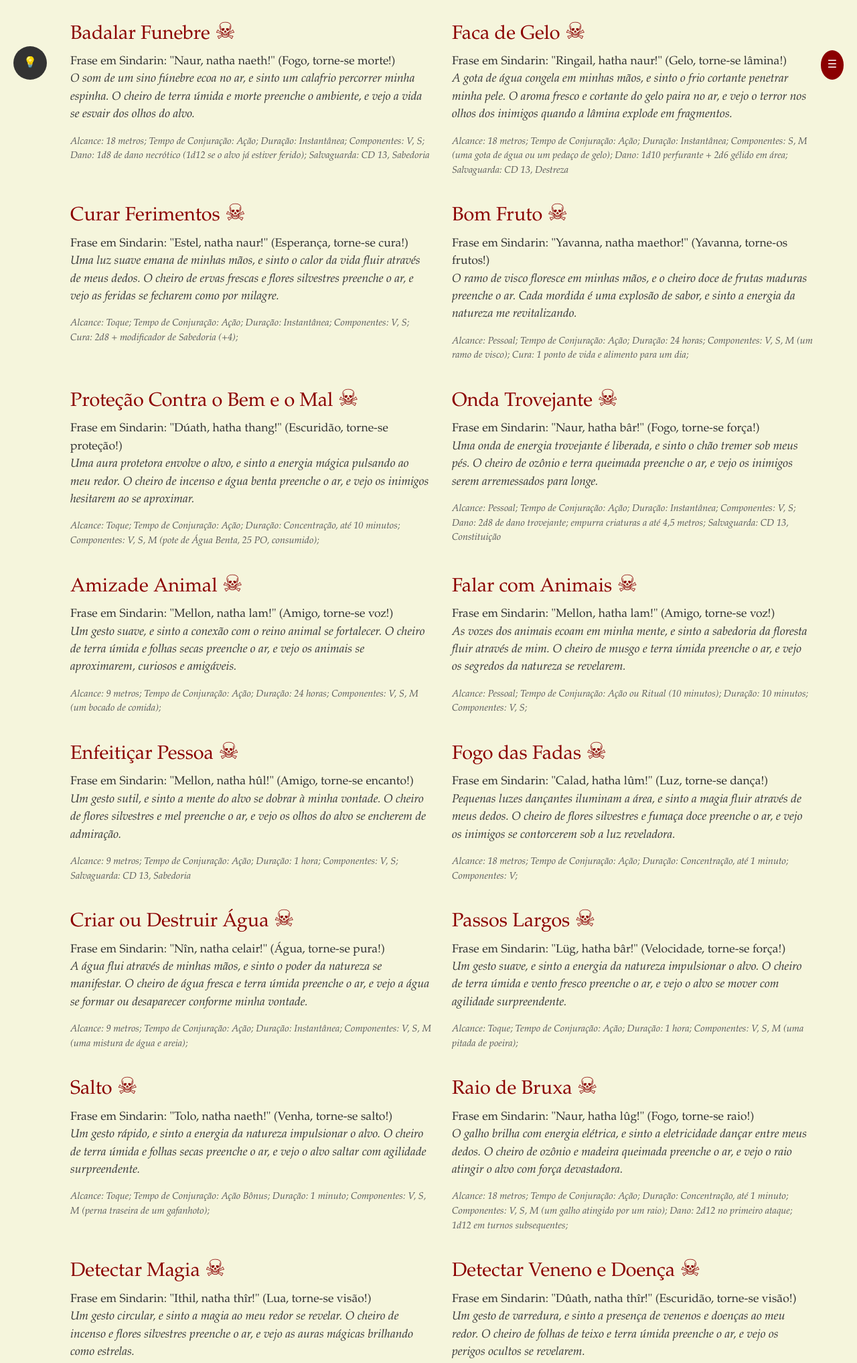
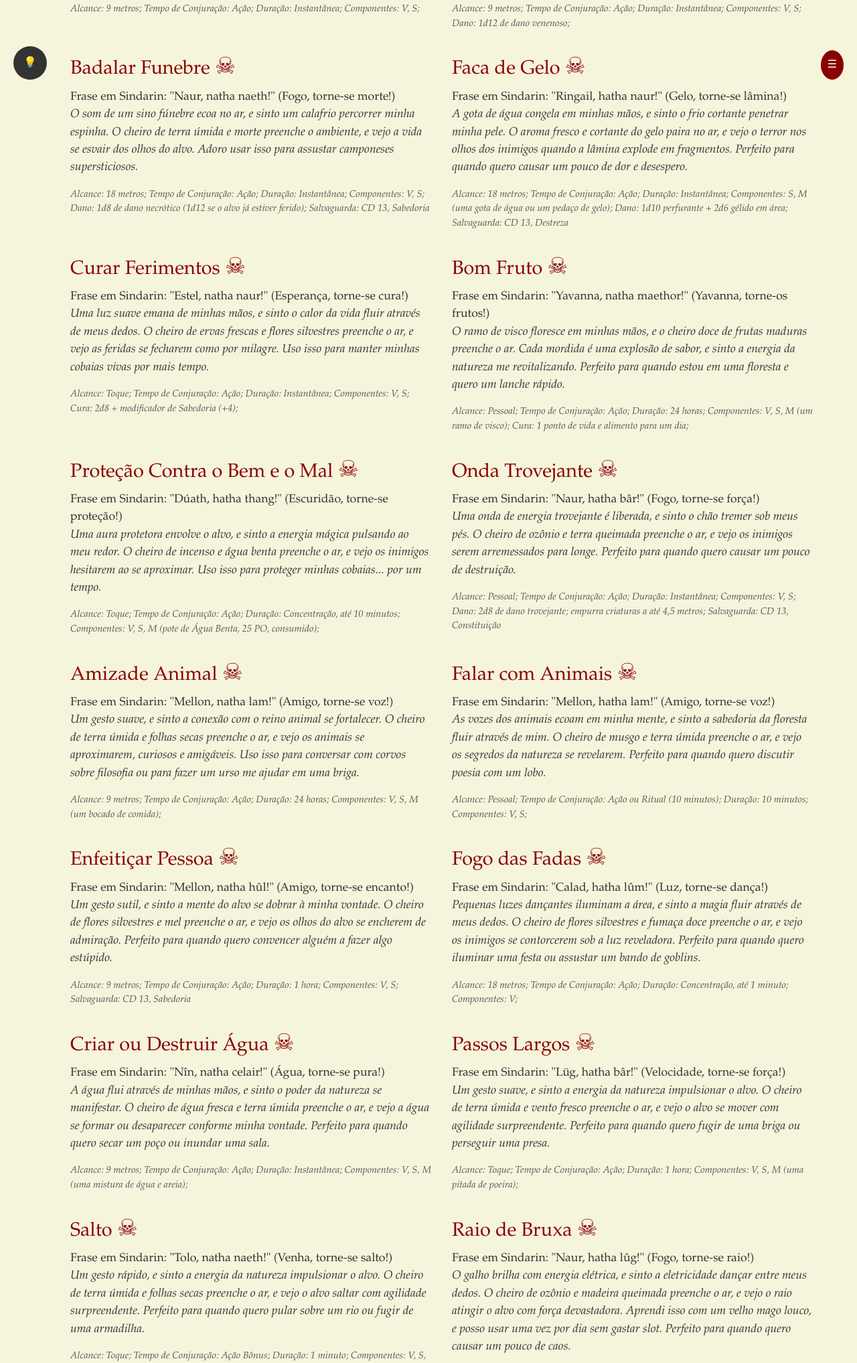
Before and after one commit to MoleraBoy/parma-en-vairon, a plain HTML site: page index.html in a window 1280 px wide. Shown: the part 661-2696 px from the top of the page at 67% size. Drawn offline with nearby package versions, Linux system fonts and the light colour scheme.

Commit message:
Update index.html

```diff
--- a/index.html
+++ b/index.html
@@ -147,6 +147,7 @@
             }
         h1 {
           font-size: 2em;
+          text-align: center; /* Centraliza o título no celular */
         }
         h2 {
           font-size: 1.5em;
@@ -168,7 +169,7 @@
           ritual: false,
           concentracao: false,
           descricao:
-            'Frase em Sindarin: "Taur, natha maethor!" (Floresta, torne-se força!)<br><i>O cajado vibra em minhas mãos, como se a própria floresta sussurrasse segredos antigos. A energia flui através dele, e sinto o poder da natureza pulsando em cada golpe. Um aroma de framboesa e musgo úmido preenche o ar, como se a terra estivesse viva.</i>',
+            'Frase em Sindarin: "Taur, natha maethor!" (Floresta, torne-se força!)<br><i>O cajado vibra em minhas mãos, como se a própria floresta sussurrasse segredos antigos. A energia flui através dele, e sinto o poder da natureza pulsando em cada golpe. Um aroma de framboesa e musgo úmido preenche o ar, como se a terra estivesse viva. Perfeito para quando quero intimidar alguém ou apenas para dar um toque dramático ao caminhar.</i>',
           alcance: "Pessoal",
           tempoConjuracao: "Ação Bônus",
           duracao: "1 minuto",
@@ -182,7 +183,7 @@
           ritual: false,
           concentracao: false,
           descricao:
-            'Frase em Sindarin: "Natha dôr, orchalad!" (Que cresça, chicote de dor!)<br><i>O caule se transforma em um chicote de espinhos afiados, e o cheiro de terra molhada e seiva fresca invade o ar. Cada golpe é acompanhado por um som de estalo, como se a própria floresta estivesse gritando de dor.</i>',
+            'Frase em Sindarin: "Natha dôr, orchalad!" (Que cresça, chicote de dor!)<br><i>O caule se transforma em um chicote de espinhos afiados, e o cheiro de terra molhada e seiva fresca invade o ar. Cada golpe é acompanhado por um som de estalo, como se a própria floresta estivesse gritando de dor. Ideal para torturar inimigos ou apenas para cortar o caminho em uma floresta densa.</i>',
           alcance: "9 metros",
           tempoConjuracao: "Ação",
           duracao: "Instantânea",
@@ -195,7 +196,7 @@
           ritual: false,
           concentracao: false,
           descricao:
-            'Frase em Sindarin: "Natha lûm, mellyn!" (Torne-se luz, amigos!)<br><i>Folhas dançam ao meu redor, e pequenas luzes cintilantes flutuam como fadas. O cheiro de flores silvestres e terra úmida preenche o ar, e sinto a natureza se curvar ao meu comando.</i>',
+            'Frase em Sindarin: "Natha lûm, mellyn!" (Torne-se luz, amigos!)<br><i>Folhas dançam ao meu redor, e pequenas luzes cintilantes flutuam como fadas. O cheiro de flores silvestres e terra úmida preenche o ar, e sinto a natureza se curvar ao meu comando. Uso isso para impressionar bardos ou para assustar crianças curiosas.</i>',
           alcance: "9 metros",
           tempoConjuracao: "Ação",
           duracao: "Instantânea",
@@ -207,7 +208,7 @@
           ritual: false,
           concentracao: false,
           descricao:
-            'Frase em Sindarin: "Dúath, natha hûl!" (Sombra, torne-se veneno!)<br><i>A fumaça do meu cachimbo se transforma em uma névoa tóxica, com um cheiro acre e doce que queima as narinas. Sinto o gosto metálico do veneno na língua, e vejo os olhos dos inimigos se encherem de desespero.</i>',
+            'Frase em Sindarin: "Dúath, natha hûl!" (Sombra, torne-se veneno!)<br><i>A fumaça do meu cachimbo se transforma em uma névoa tóxica, com um cheiro acre e doce que queima as narinas. Sinto o gosto metálico do veneno na língua, e vejo os olhos dos inimigos se encherem de desespero. Perfeito para quando quero causar um pouco de caos em uma taverna lotada.</i>',
           alcance: "9 metros",
           tempoConjuracao: "Ação",
           duracao: "Instantânea",
@@ -220,7 +221,7 @@
           ritual: false,
           concentracao: false,
           descricao:
-            'Frase em Sindarin: "Naur, natha naeth!" (Fogo, torne-se morte!)<br><i>O som de um sino fúnebre ecoa no ar, e sinto um calafrio percorrer minha espinha. O cheiro de terra úmida e morte preenche o ambiente, e vejo a vida se esvair dos olhos do alvo.</i>',
+            'Frase em Sindarin: "Naur, natha naeth!" (Fogo, torne-se morte!)<br><i>O som de um sino fúnebre ecoa no ar, e sinto um calafrio percorrer minha espinha. O cheiro de terra úmida e morte preenche o ambiente, e vejo a vida se esvair dos olhos do alvo. Adoro usar isso para assustar camponeses supersticiosos.</i>',
           alcance: "18 metros",
           tempoConjuracao: "Ação",
           duracao: "Instantânea",
@@ -236,7 +237,7 @@
           ritual: false,
           concentracao: false,
           descricao:
-            'Frase em Sindarin: "Ringail, hatha naur!" (Gelo, torne-se lâmina!)<br><i>A gota de água congela em minhas mãos, e sinto o frio cortante penetrar minha pele. O aroma fresco e cortante do gelo paira no ar, e vejo o terror nos olhos dos inimigos quando a lâmina explode em fragmentos.</i>',
+            'Frase em Sindarin: "Ringail, hatha naur!" (Gelo, torne-se lâmina!)<br><i>A gota de água congela em minhas mãos, e sinto o frio cortante penetrar minha pele. O aroma fresco e cortante do gelo paira no ar, e vejo o terror nos olhos dos inimigos quando a lâmina explode em fragmentos. Perfeito para quando quero causar um pouco de dor e desespero.</i>',
           alcance: "18 metros",
           tempoConjuracao: "Ação",
           duracao: "Instantânea",
@@ -250,7 +251,7 @@
           ritual: false,
           concentracao: false,
           descricao:
-            'Frase em Sindarin: "Estel, natha naur!" (Esperança, torne-se cura!)<br><i>Uma luz suave emana de minhas mãos, e sinto o calor da vida fluir através de meus dedos. O cheiro de ervas frescas e flores silvestres preenche o ar, e vejo as feridas se fecharem como por milagre.</i>',
+            'Frase em Sindarin: "Estel, natha naur!" (Esperança, torne-se cura!)<br><i>Uma luz suave emana de minhas mãos, e sinto o calor da vida fluir através de meus dedos. O cheiro de ervas frescas e flores silvestres preenche o ar, e vejo as feridas se fecharem como por milagre. Uso isso para manter minhas cobaias vivas por mais tempo.</i>',
           alcance: "Toque",
           tempoConjuracao: "Ação",
           duracao: "Instantânea",
@@ -263,7 +264,7 @@
           ritual: false,
           concentracao: false,
           descricao:
-            'Frase em Sindarin: "Yavanna, natha maethor!" (Yavanna, torne-os frutos!)<br><i>O ramo de visco floresce em minhas mãos, e o cheiro doce de frutas maduras preenche o ar. Cada mordida é uma explosão de sabor, e sinto a energia da natureza me revitalizando.</i>',
+            'Frase em Sindarin: "Yavanna, natha maethor!" (Yavanna, torne-os frutos!)<br><i>O ramo de visco floresce em minhas mãos, e o cheiro doce de frutas maduras preenche o ar. Cada mordida é uma explosão de sabor, e sinto a energia da natureza me revitalizando. Perfeito para quando estou em uma floresta e quero um lanche rápido.</i>',
           alcance: "Pessoal",
           tempoConjuracao: "Ação",
           duracao: "24 horas",
@@ -276,7 +277,7 @@
           ritual: false,
           concentracao: true,
           descricao:
-            'Frase em Sindarin: "Dúath, hatha thang!" (Escuridão, torne-se proteção!)<br><i>Uma aura protetora envolve o alvo, e sinto a energia mágica pulsando ao meu redor. O cheiro de incenso e água benta preenche o ar, e vejo os inimigos hesitarem ao se aproximar.</i>',
+            'Frase em Sindarin: "Dúath, hatha thang!" (Escuridão, torne-se proteção!)<br><i>Uma aura protetora envolve o alvo, e sinto a energia mágica pulsando ao meu redor. O cheiro de incenso e água benta preenche o ar, e vejo os inimigos hesitarem ao se aproximar. Uso isso para proteger minhas cobaias... por um tempo.</i>',
           alcance: "Toque",
           tempoConjuracao: "Ação",
           duracao: "Concentração, até 10 minutos",
@@ -288,7 +289,7 @@
           ritual: false,
           concentracao: false,
           descricao:
-            'Frase em Sindarin: "Naur, hatha bâr!" (Fogo, torne-se força!)<br><i>Uma onda de energia trovejante é liberada, e sinto o chão tremer sob meus pés. O cheiro de ozônio e terra queimada preenche o ar, e vejo os inimigos serem arremessados para longe.</i>',
+            'Frase em Sindarin: "Naur, hatha bâr!" (Fogo, torne-se força!)<br><i>Uma onda de energia trovejante é liberada, e sinto o chão tremer sob meus pés. O cheiro de ozônio e terra queimada preenche o ar, e vejo os inimigos serem arremessados para longe. Perfeito para quando quero causar um pouco de destruição.</i>',
           alcance: "Pessoal",
           tempoConjuracao: "Ação",
           duracao: "Instantânea",
@@ -302,7 +303,7 @@
           ritual: false,
           concentracao: false,
           descricao:
-            'Frase em Sindarin: "Mellon, natha lam!" (Amigo, torne-se voz!)<br><i>Um gesto suave, e sinto a conexão com o reino animal se fortalecer. O cheiro de terra úmida e folhas secas preenche o ar, e vejo os animais se aproximarem, curiosos e amigáveis.</i>',
+            'Frase em Sindarin: "Mellon, natha lam!" (Amigo, torne-se voz!)<br><i>Um gesto suave, e sinto a conexão com o reino animal se fortalecer. O cheiro de terra úmida e folhas secas preenche o ar, e vejo os animais se aproximarem, curiosos e amigáveis. Uso isso para conversar com corvos sobre filosofia ou para fazer um urso me ajudar em uma briga.</i>',
           alcance: "9 metros",
           tempoConjuracao: "Ação",
           duracao: "24 horas",
@@ -314,7 +315,7 @@
           ritual: true,
           concentracao: false,
           descricao:
-            'Frase em Sindarin: "Mellon, hatha lam!" (Amigo, torne-se voz!)<br><i>As vozes dos animais ecoam em minha mente, e sinto a sabedoria da floresta fluir através de mim. O cheiro de musgo e terra úmida preenche o ar, e vejo os segredos da natureza se revelarem.</i>',
+            'Frase em Sindarin: "Mellon, hatha lam!" (Amigo, torne-se voz!)<br><i>As vozes dos animais ecoam em minha mente, e sinto a sabedoria da floresta fluir através de mim. O cheiro de musgo e terra úmida preenche o ar, e vejo os segredos da natureza se revelarem. Perfeito para quando quero discutir poesia com um lobo.</i>',
           alcance: "Pessoal",
           tempoConjuracao: "Ação ou Ritual (10 minutos)",
           duracao: "10 minutos",
@@ -326,7 +327,7 @@
           ritual: false,
           concentracao: false,
           descricao:
-            'Frase em Sindarin: "Mellon, natha hûl!" (Amigo, torne-se encanto!)<br><i>Um gesto sutil, e sinto a mente do alvo se dobrar à minha vontade. O cheiro de flores silvestres e mel preenche o ar, e vejo os olhos do alvo se encherem de admiração.</i>',
+            'Frase em Sindarin: "Mellon, natha hûl!" (Amigo, torne-se encanto!)<br><i>Um gesto sutil, e sinto a mente do alvo se dobrar à minha vontade. O cheiro de flores silvestres e mel preenche o ar, e vejo os olhos do alvo se encherem de admiração. Perfeito para quando quero convencer alguém a fazer algo estúpido.</i>',
           alcance: "9 metros",
           tempoConjuracao: "Ação",
           duracao: "1 hora",
@@ -339,7 +340,7 @@
           ritual: false,
           concentracao: true,
           descricao:
-            'Frase em Sindarin: "Calad, hatha lûm!" (Luz, torne-se dança!)<br><i>Pequenas luzes dançantes iluminam a área, e sinto a magia fluir através de meus dedos. O cheiro de flores silvestres e fumaça doce preenche o ar, e vejo os inimigos se contorcerem sob a luz reveladora.</i>',
+            'Frase em Sindarin: "Calad, hatha lûm!" (Luz, torne-se dança!)<br><i>Pequenas luzes dançantes iluminam a área, e sinto a magia fluir através de meus dedos. O cheiro de flores silvestres e fumaça doce preenche o ar, e vejo os inimigos se contorcerem sob a luz reveladora. Perfeito para quando quero iluminar uma festa ou assustar um bando de goblins.</i>',
           alcance: "18 metros",
           tempoConjuracao: "Ação",
           duracao: "Concentração, até 1 minuto",
@@ -351,7 +352,7 @@
           ritual: false,
           concentracao: false,
           descricao:
-            'Frase em Sindarin: "Nîn, natha celair!" (Água, torne-se pura!)<br><i>A água flui através de minhas mãos, e sinto o poder da natureza se manifestar. O cheiro de água fresca e terra úmida preenche o ar, e vejo a água se formar ou desaparecer conforme minha vontade.</i>',
+            'Frase em Sindarin: "Nîn, natha celair!" (Água, torne-se pura!)<br><i>A água flui através de minhas mãos, e sinto o poder da natureza se manifestar. O cheiro de água fresca e terra úmida preenche o ar, e vejo a água se formar ou desaparecer conforme minha vontade. Perfeito para quando quero secar um poço ou inundar uma sala.</i>',
           alcance: "9 metros",
           tempoConjuracao: "Ação",
           duracao: "Instantânea",
@@ -363,7 +364,7 @@
           ritual: false,
           concentracao: false,
           descricao:
-            'Frase em Sindarin: "Lüg, hatha bâr!" (Velocidade, torne-se força!)<br><i>Um gesto suave, e sinto a energia da natureza impulsionar o alvo. O cheiro de terra úmida e vento fresco preenche o ar, e vejo o alvo se mover com agilidade surpreendente.</i>',
+            'Frase em Sindarin: "Lüg, hatha bâr!" (Velocidade, torne-se força!)<br><i>Um gesto suave, e sinto a energia da natureza impulsionar o alvo. O cheiro de terra úmida e vento fresco preenche o ar, e vejo o alvo se mover com agilidade surpreendente. Perfeito para quando quero fugir de uma briga ou perseguir uma presa.</i>',
           alcance: "Toque",
           tempoConjuracao: "Ação",
           duracao: "1 hora",
@@ -375,7 +376,7 @@
           ritual: false,
           concentracao: false,
           descricao:
-            'Frase em Sindarin: "Tolo, natha naeth!" (Venha, torne-se salto!)<br><i>Um gesto rápido, e sinto a energia da natureza impulsionar o alvo. O cheiro de terra úmida e folhas secas preenche o ar, e vejo o alvo saltar com agilidade surpreendente.</i>',
+            'Frase em Sindarin: "Tolo, natha naeth!" (Venha, torne-se salto!)<br><i>Um gesto rápido, e sinto a energia da natureza impulsionar o alvo. O cheiro de terra úmida e folhas secas preenche o ar, e vejo o alvo saltar com agilidade surpreendente. Perfeito para quando quero pular sobre um rio ou fugir de uma armadilha.</i>',
           alcance: "Toque",
           tempoConjuracao: "Ação Bônus",
           duracao: "1 minuto",
@@ -387,7 +388,7 @@
           ritual: false,
           concentracao: true,
           descricao:
-            'Frase em Sindarin: "Naur, hatha lûg!" (Fogo, torne-se raio!)<br><i>O galho brilha com energia elétrica, e sinto a eletricidade dançar entre meus dedos. O cheiro de ozônio e madeira queimada preenche o ar, e vejo o raio atingir o alvo com força devastadora.</i>',
+            'Frase em Sindarin: "Naur, hatha lûg!" (Fogo, torne-se raio!)<br><i>O galho brilha com energia elétrica, e sinto a eletricidade dançar entre meus dedos. O cheiro de ozônio e madeira queimada preenche o ar, e vejo o raio atingir o alvo com força devastadora. Aprendi isso com um velho mago louco, e posso usar uma vez por dia sem gastar slot. Perfeito para quando quero causar um pouco de caos.</i>',
           alcance: "18 metros",
           tempoConjuracao: "Ação",
           duracao: "Concentração, até 1 minuto",
@@ -400,7 +401,7 @@
           ritual: true,
           concentracao: true,
           descricao:
-            'Frase em Sindarin: "Ithil, natha thîr!" (Lua, torne-se visão!)<br><i>Um gesto circular, e sinto a magia ao meu redor se revelar. O cheiro de incenso e flores silvestres preenche o ar, e vejo as auras mágicas brilhando como estrelas.</i>',
+            'Frase em Sindarin: "Ithil, natha thîr!" (Lua, torne-se visão!)<br><i>Um gesto circular, e sinto a magia ao meu redor se revelar. O cheiro de incenso e flores silvestres preenche o ar, e vejo as auras mágicas brilhando como estrelas. Perfeito para quando quero descobrir segredos ou encontrar armadilhas mágicas.</i>',
           alcance: "Pessoal",
           tempoConjuracao: "10 minutos (ritual) ou Ação",
           duracao: "Concentração, até 10 minutos",
@@ -412,7 +413,7 @@
           ritual: true,
           concentracao: true,
           descricao:
-            'Frase em Sindarin: "Dûath, natha thîr!" (Escuridão, torne-se visão!)<br><i>Um gesto de varredura, e sinto a presença de venenos e doenças ao meu redor. O cheiro de folhas de teixo e terra úmida preenche o ar, e vejo os perigos ocultos se revelarem.</i>',
+            'Frase em Sindarin: "Dûath, natha thîr!" (Escuridão, torne-se visão!)<br><i>Um gesto de varredura, e sinto a presença de venenos e doenças ao meu redor. O cheiro de folhas de teixo e terra úmida preenche o ar, e vejo os perigos ocultos se revelarem. Perfeito para quando quero descobrir se alguém tentou me envenenar.</i>',
           alcance: "Pessoal",
           tempoConjuracao: "10 minutos (ritual) ou Ação",
           duracao: "Concentração, até 10 minutos",
@@ -424,7 +425,7 @@
           ritual: true,
           concentracao: false,
           descricao:
-            'Frase em Sindarin: "Nîn, natha celair!" (Água, torne-se pura!)<br><i>Um gesto de limpeza, e sinto a podridão se dissipar. O cheiro de água fresca e flores silvestres preenche o ar, e vejo os alimentos e bebidas se tornarem puros.</i>',
+            'Frase em Sindarin: "Nîn, natha celair!" (Água, torne-se pura!)<br><i>Um gesto de limpeza, e sinto a podridão se dissipar. O cheiro de água fresca e flores silvestres preenche o ar, e vejo os alimentos e bebidas se tornarem puros. Perfeito para quando quero garantir que meu jantar não está envenenado.</i>',
           alcance: "3 metros",
           tempoConjuracao: "10 minutos (ritual) ou Ação",
           duracao: "Instantânea",
@@ -436,7 +437,7 @@
           ritual: false,
           concentracao: true,
           descricao:
-            'Frase em Sindarin: "Galadh, natha thang!" (Árvore, torne-se laço!)<br><i>Plantas agarradoras brotam do chão, e sinto a energia da natureza se manifestar. O cheiro de terra úmida e folhas secas preenche o ar, e vejo os inimigos se contorcerem sob os laços.</i>',
+            'Frase em Sindarin: "Galadh, natha thang!" (Árvore, torne-se laço!)<br><i>Bato o cajado no chão, e plantas agarradoras brotam do solo. Sinto a energia da natureza se manifestar, e o cheiro de terra úmida e folhas secas preenche o ar. Vejo os inimigos se contorcerem sob os laços. Perfeito para quando quero prender alguém para uma sessão de tortura.</i>',
           alcance: "18 metros",
           tempoConjuracao: "Ação",
           duracao: "Concentração, até 1 minuto",
@@ -448,7 +449,7 @@
           ritual: false,
           concentracao: true,
           descricao:
-            'Frase em Sindarin: "Fuin, hatha dùath!" (Escuridão, torne-se névoa!)<br><i>A fumaça do meu cachimbo se expande, e sinto a névoa densa envolver a área. O cheiro de fumaça doce e terra úmida preenche o ar, e vejo os inimigos se perderem na escuridão.</i>',
+            'Frase em Sindarin: "Fuin, hatha dùath!" (Escuridão, torne-se névoa!)<br><i>A fumaça do meu cachimbo se expande, e sinto a névoa densa envolver a área. O cheiro de fumaça doce e terra úmida preenche o ar, e vejo os inimigos se perderem na escuridão. Perfeito para quando quero criar um pouco de confusão.</i>',
           alcance: "18 metros",
           tempoConjuracao: "Ação",
           duracao: "Concentração, até 1 hora",
@@ -460,7 +461,7 @@
           ritual: false,
           concentracao: false,
           descricao:
-            'Frase em Sindarin: "Estel, hatha naur!" (Esperança, torne-se cura!)<br><i>Uma palavra suave, e sinto a energia da cura fluir através de mim. O cheiro de flores silvestres e mel preenche o ar, e vejo as feridas se fecharem como por milagre.</i>',
+            'Frase em Sindarin: "Estel, hatha naur!" (Esperança, torne-se cura!)<br><i>Uma palavra suave, e sinto a energia da cura fluir através de mim. O cheiro de flores silvestres e mel preenche o ar, e vejo as feridas se fecharem como por milagre. Perfeito para quando quero manter minhas cobaias vivas por mais tempo.</i>',
           alcance: "18 metros",
           tempoConjuracao: "Ação Bônus",
           duracao: "Instantânea",
```
